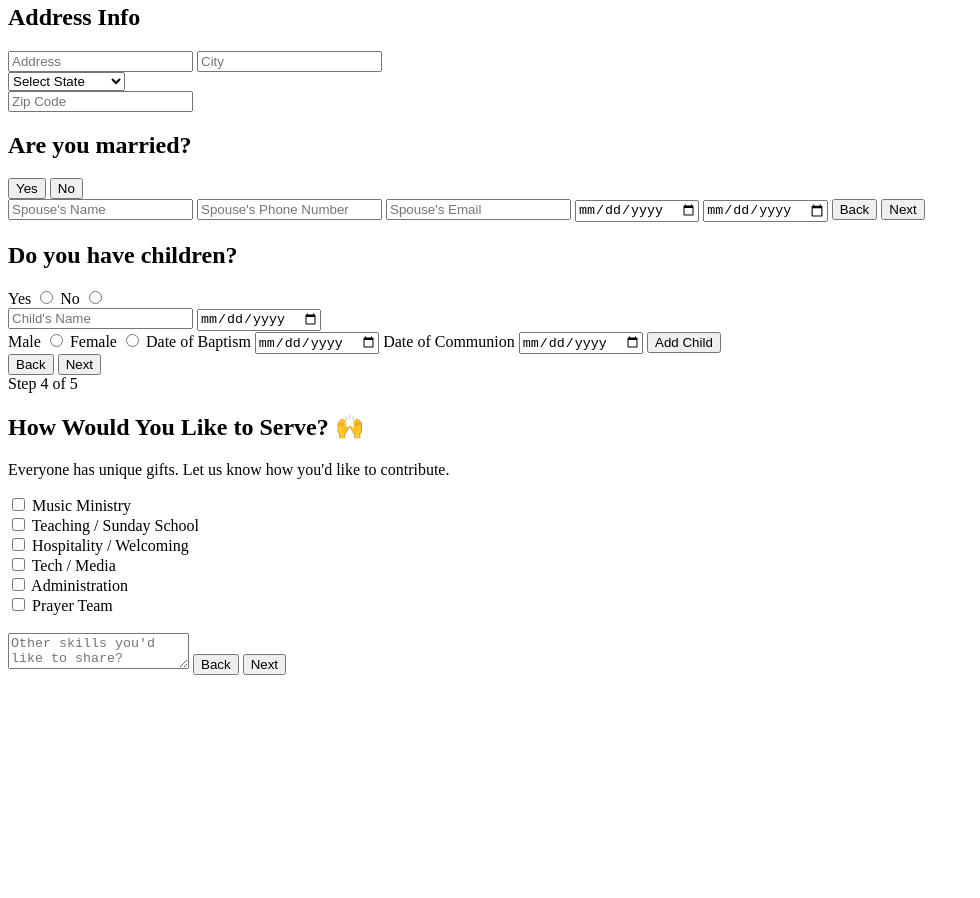
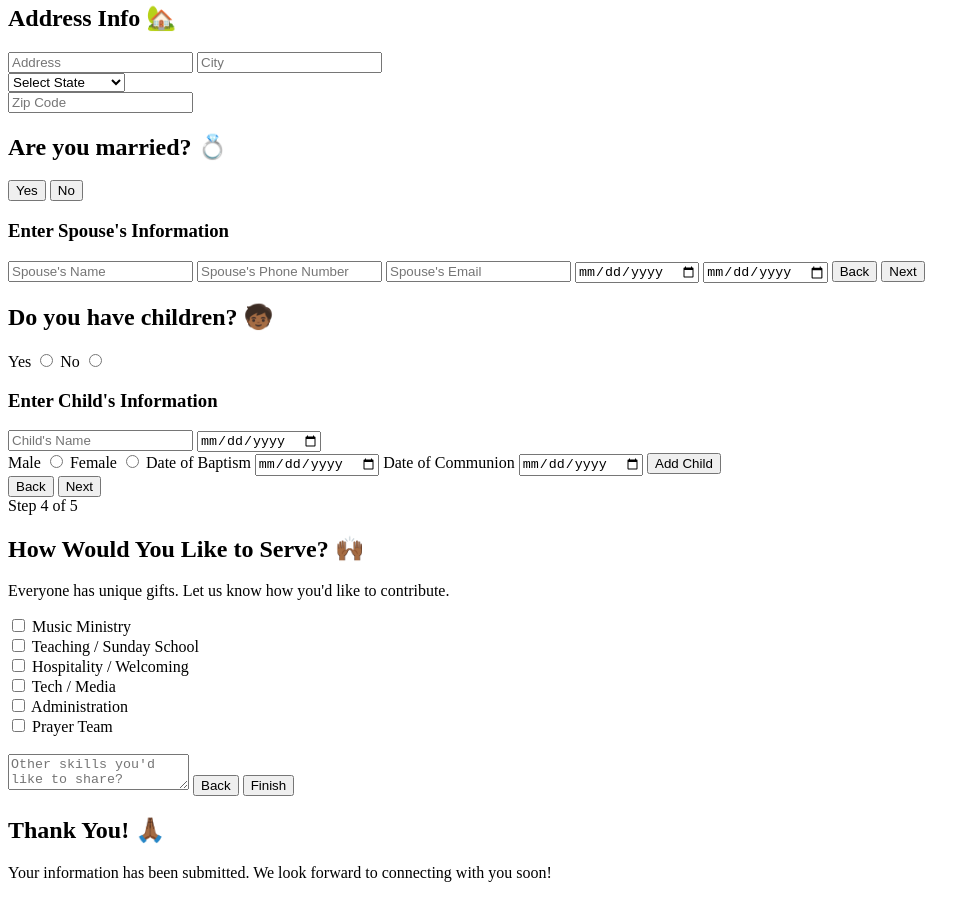
Before and after one commit to Obi815/welcome-form, a plain HTML site: page index.html in a window 1280 px wide. Shown: the part 228-1126 px from the top of the page, without its empty margins (0-980 px from the left). Before the commit the page ends 911 px from the top, so only its background shows below. Drawn offline with Linux system fonts and the light colour scheme.

Commit message:
HTML touch ups

```diff
--- a/index.html
+++ b/index.html
@@ -27,7 +27,7 @@
 
     <!-- Address Card-->
      <div class="card" id="card3">
-        <h2>Address Info</h2>
+        <h2>Address Info 🏡</h2>
         <input type="text" placeholder="Address" id="address">
         <input type="text" placeholder="City" id="city">
 
@@ -42,7 +42,7 @@
 
      <!-- Spouse Card -->
       <div class="card" id="card4">
-        <h2>Are you married?</h2>
+        <h2>Are you married? 💍</h2>
         <div class="married-buttons">
             <button class="yes" value="yes">Yes</button>
             <button class="no" value="no">No</button>
@@ -50,6 +50,7 @@
 
         <div id="spouse-info">
             <!-- PUT IN TAG -> style="display: none;" -->
+            <h3>Enter Spouse's Information</h3>
             <input type="text" placeholder="Spouse's Name" id="spouse-name">
             <input type="text" placeholder="Spouse's Phone Number" id="spouse-phone">
             <input type="email" placeholder="Spouse's Email" id="spouse-email">
@@ -60,7 +61,7 @@
         </div>
       </div>
       <div class="card" id="card5">
-        <h2>Do you have children?</h2>
+        <h2>Do you have children? 🧒🏾</h2>
         <div class="radioBtns">
             <form action="">
                 <label for="yes">Yes</label>
@@ -71,6 +72,7 @@
         </div>
         <div id="children-info">
             <!-- PUT IN TAG -> style="display: none;" -->
+             <h3>Enter Child's Information</h3>
             <input type="text" placeholder="Child's Name" id="child-name">
             <input type="date" placeholder="Child's Birth Date" id="child-birth-date">
             <form action="">
@@ -90,7 +92,7 @@
       </div>
       <div class="card" id="card6">
         <div class="progress">Step 4 of 5</div>
-            <h2>How Would You Like to Serve? 🙌</h2>
+            <h2>How Would You Like to Serve? 🙌🏾</h2>
             <p>Everyone has unique gifts. Let us know how you'd like to contribute.</p>
 
             <label><input type="checkbox" name="skills" value="Music"> Music Ministry</label><br>
@@ -103,8 +105,12 @@
             <br>
             <textarea placeholder="Other skills you'd like to share?"></textarea>
 
-            <button class="back" onclick="prevCard()">Back</button>
-            <button class="next" onclick="nextCard()">Next</button>
+            <button class="back">Back</button>
+            <button class="next">Finish</button>
+        </div>
+         <div class="card" id="card7">
+            <h2>Thank You! 🙏🏾</h2>
+            <p>Your information has been submitted. We look forward to connecting with you soon!</p>
         </div>
 </body>
 </html>
```
